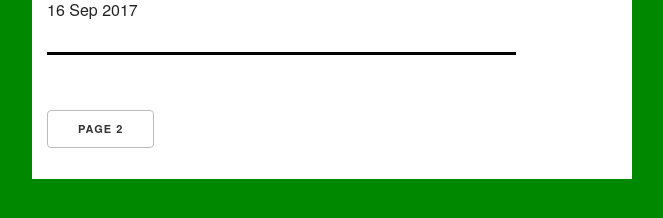
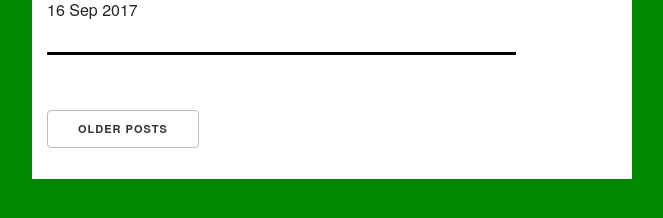
Before and after one commit to mt-trash/mt-trash.github.io, a Jekyll site: the page built from index.html, in a window 1280 px wide. Shown: the part 446-664 px from the top of the page, without its empty margins (308-971 px from the left). Built offline with Jekyll 4.4.1, drawn with Linux system fonts in a browser that asks for light colours; the list of posts is cut into pages by our own code.

Commit message:
pages and posts

```diff
--- a/index.html
+++ b/index.html
@@ -21,9 +21,9 @@ title: Empty Trash
 <div class="row">
   <div class="ten columns" style="margin-bottom: 1%">
   {% if paginator.next_page %}
-    <a class="button" href="{{ paginator.next_page_path }}">Page {{ paginator.next_page }}</a>
+    <a class="button" href="{{ paginator.next_page_path }}">Older Posts</a>
   {% endif %}    {% if paginator.previous_page %}
-    <a class="button" href="{{ paginator.previous_page_path }}">Page {{ paginator.previous_page }}</a>
+    <a class="button" href="{{ paginator.previous_page_path }}">Newer Posts</a>
   {% endif %}
   </div>
 </div>
```
